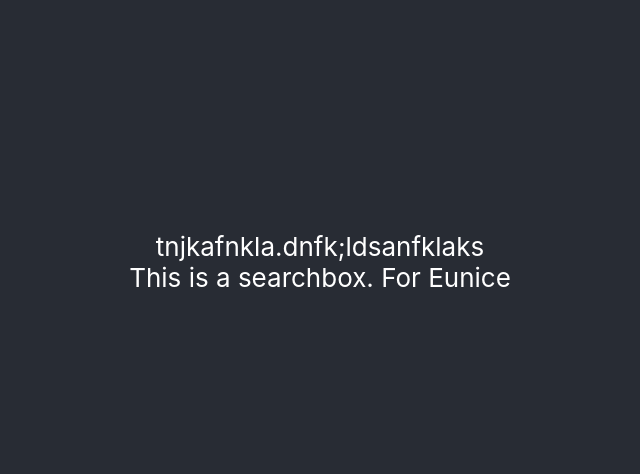
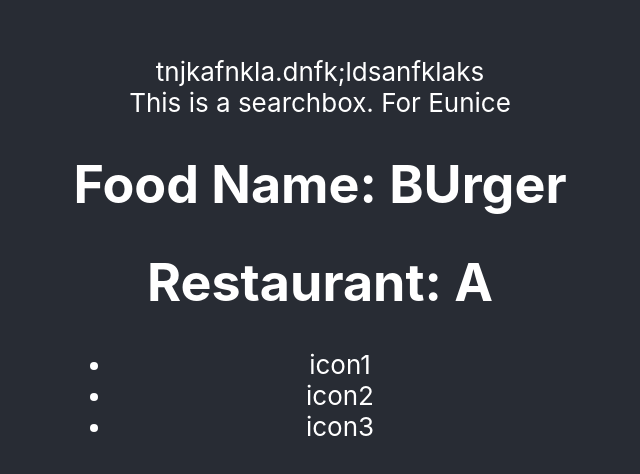
Before and after one commit to kaitlin31415/CalgaryHacksClient, a React (Create React App) app: page / in a window 1280 px wide. Shown: the part 138-612 px from the top of the page, without its empty margins (320-960 px from the left). Built offline with nearby package versions, Linux system fonts and the light colour scheme.

Commit message:
Smol Fix

```diff
--- a/src/components/FoodItem.js
+++ b/src/components/FoodItem.js
@@ -1,21 +1,40 @@
 import React, { Component } from 'react';
 
 class FoodItem extends Component {
-    constructor(props) {
-        super();
-        this.state =  {
-            name: props.name,
-            price: props.price,
-            restauant: props.restauant
+  constructor(props) {
+    super();
+    this.state = {
+      name: props.name,
+      price: props.price,
+      restaurant: props.restaurant,
+      location: props.location,
+      calories: props.calories,
+      listOfIDs: props.listOfIDs
+    };
+  }
 
-        };
-    }
   render() {
+    /*
+    const l =  () => [1,2,3,4].map(function (item) {
+      return <li> {item} </li>;
+
+    });
+    */
+   //const numbers = [1, 2, 3, 4, 5];
+   const listNums = this.state.listOfIDs.map((number) =>
+    <li>{number}</li>
+   );
+
     return (
       <div>
-       This is a Food Item: {this.props.name}
+        <h1>Food Name: {this.state.name}</h1>
+        <h1>Restaurant: {this.state.restaurant}</h1>
+
+        <ul>{listNums}</ul>
+
       </div>
-    )
+    );
+
   }
 }
 
--- a/src/components/home.js
+++ b/src/components/home.js
@@ -1,12 +1,15 @@
 import React, { Component } from 'react';
 import SearchBox from './SearchBox';
+import FoodItem from './FoodItem';
+var temp = ["icon1", "icon2", "icon3"];
+class HomePage extends Component {
 
-class HomePage extends Component {
   render() {
     return (
       <div>
        tnjkafnkla.dnfk;ldsanfklaks
        <SearchBox></SearchBox>
+       <FoodItem name="BUrger" price={5.25} restaurant="A" location="" calories={100}  listOfIDs={temp}/>
       </div>
     )
   }
```
Also changed, not shown: 1 other file (tests, documents, lock files or other folders).
